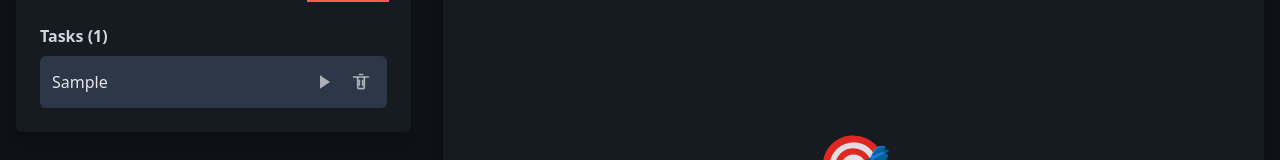
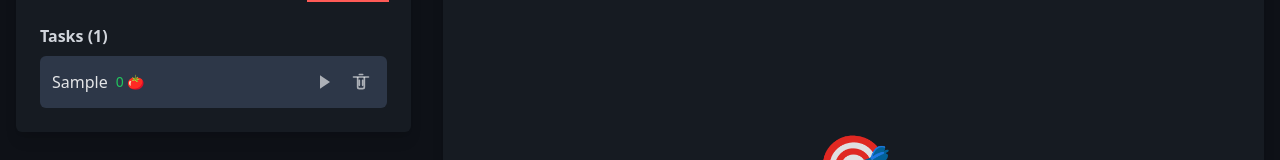
Before and after one commit to andredtr/pomodoro-roulette, a React (Vite) app: page / in a window 1280 px wide. Both pictures are taken after typing "Sample" into the empty fields and a click on the button "Add". Shown: the part 269-429 px from the top of the page. Built offline with nearby package versions, Linux system fonts and the light colour scheme.

Commit message:
Display pomodoro count in task list

```diff
--- a/src/components/TaskItem.jsx
+++ b/src/components/TaskItem.jsx
@@ -25,7 +25,10 @@ function TaskItem({
       onDragEnd={onDragEnd}
       className="flex items-center justify-between p-3 bg-bg-secondary rounded-md cursor-move"
     >
-      <span className="text-text-primary truncate">{task.text}</span>
+      <div className="flex items-center gap-2 flex-1 min-w-0">
+        <span className="text-text-primary truncate">{task.text}</span>
+        <span className="text-accent-success text-sm whitespace-nowrap">{task.pomodoros} 🍅</span>
+      </div>
       <div className="flex items-center gap-2">
         <button
           aria-label={`Start timer for task '${task.text}'`}
```
